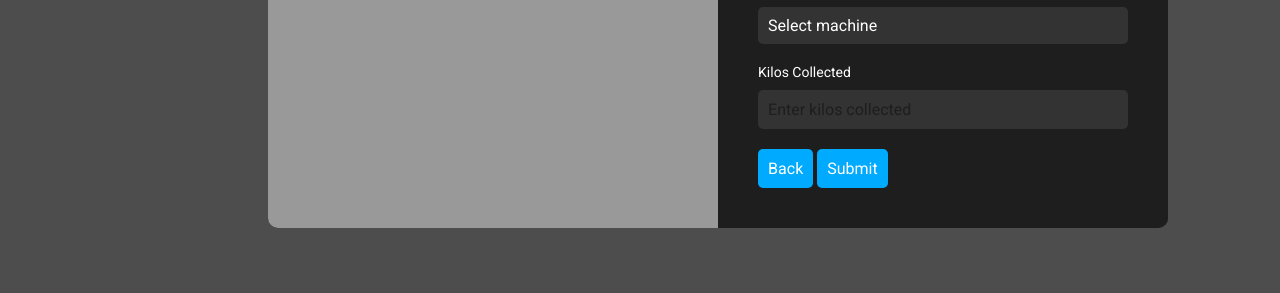
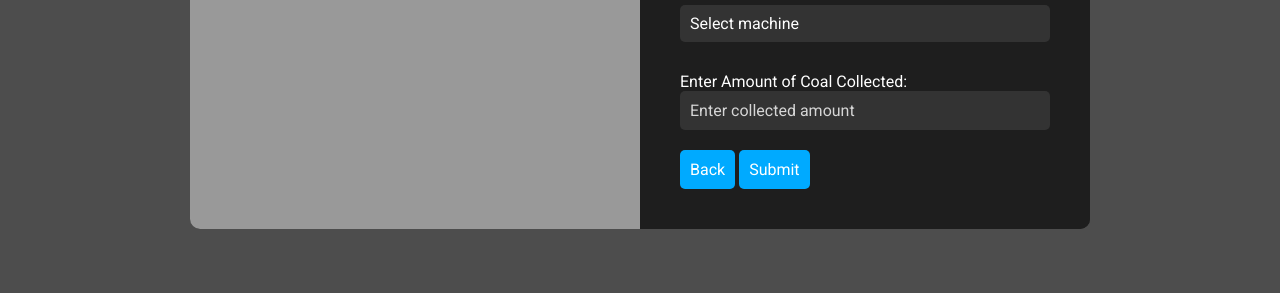
Before and after one commit to sanalsajann/hackathon, a website: page public/shiftout.html in a window 1280 px wide. Shown: the part 507-800 px from the top of the page. Drawn offline with nearby package versions, Linux system fonts and the light colour scheme.

Commit message:
change#5

```diff
--- a/public/shiftout.html
+++ b/public/shiftout.html
@@ -17,12 +17,12 @@
 <body>
     <script src="https://unpkg.com/boxicons@2.1.4/dist/boxicons.js"></script>
 
-    <!-- Navigation to switch between Shift In and Shift Out -->
+    <!-- Navigation to switch between Shift In and Shift Out
     <div class="nav">
         <button onclick="showShiftIn()">Shift In</button>
         <button onclick="showShiftOut()">Shift Out</button>
     </div>
-
+    -->
     <!-- Shift In Section -->
     <div class="container" id="shiftInContainer" style="display:none;">
         <!-- Left section with logo and text -->
@@ -134,8 +134,9 @@
                     <option value="drill">Drill</option>
                 </select>
 
- <label for="kilos">Kilos Collected</label>
-                <input type="number" id="kilos" name="kilos" placeholder="Enter kilos collected">
+                <label for="kilos"></label>
+                <input value="" disabled selected hidden>Enter Amount of Coal Collected:</option>
+                <input type="number" id="kilos" name="kilos" placeholder="Enter collected amount">
 
                 <!-- Button Container -->
                 <div class="button-container">
--- a/public/shtin.css
+++ b/public/shtin.css
@@ -87,7 +87,7 @@ form select {
 }
 
 form input::placeholder {
-    color:  #1e1e1e; /* Light white placeholder */
+    color:  rgba(255, 255, 255, 0.8); /* Light white placeholder */
 }
 
 form select::placeholder {
```
Also changed, not shown: public/shiftin.html (+2 -0 lines).
